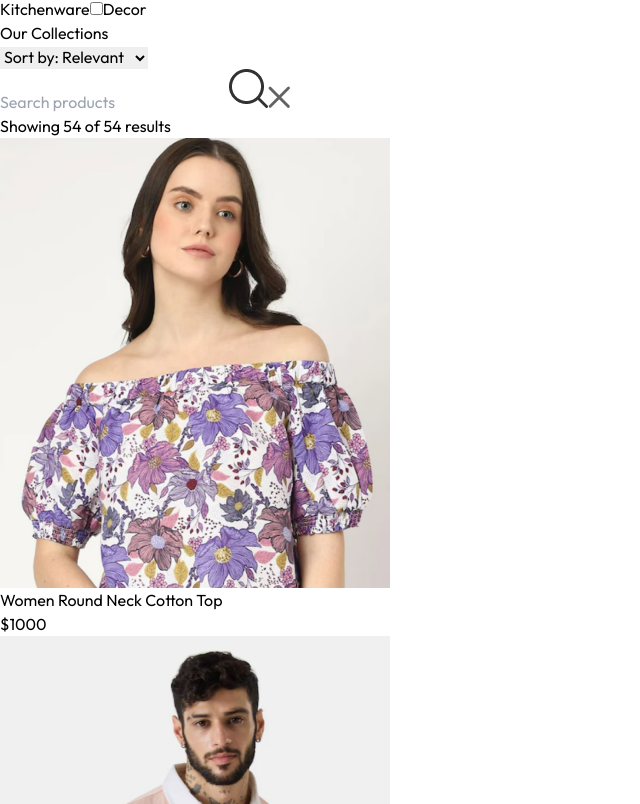
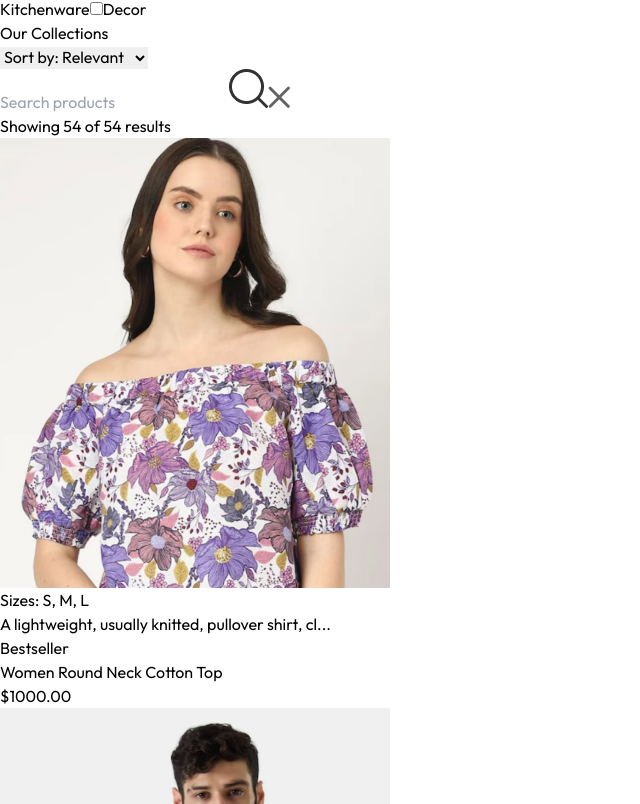
Before and after one commit to MrBozkay/E-Commerce-App, a React (Vite) app: page /collection in a window 1280 px wide. Shown: the part 1236-2040 px from the top of the page, without its empty margins (0-640 px from the left). Built offline with nearby package versions, Linux system fonts and the light colour scheme.

Commit message:
Update ProductItem.jsx ,Collections.jsx: Enhance product display with hover effects and improved layout

```diff
--- a/src/components/ProductItem.jsx
+++ b/src/components/ProductItem.jsx
@@ -3,25 +3,39 @@ import { useContext } from 'react'
 import { ShopContext } from '../Context/ShopContext'
 import { Link } from 'react-router-dom'
 
-const ProductItem = ({id,image,name,price}) => {
+const ProductItem = ({ id, image, name, price, sizes, description, isBestseller }) => {
+  const { currency, shopFee } = useContext(ShopContext)
 
-  const {currency,shopFee}= useContext(ShopContext)
   return (
-    <div>
-      <Link  className='cursor-pointer text-red-300 ' to={`/product/${id}`}>
-      <div className='overflow-hidden'>
-
-        <img className='hover:scale-125 hover:rotate-12 ease-in-out transition-all ' src={image[0]} alt="" />
-
+    <Link
+      to={`/product/${id}`}
+      className="group block overflow-hidden rounded-lg shadow-md hover:shadow-xl transition-shadow duration-300 ease-in-out relative"
+    >
+      <div className="relative overflow-hidden aspect-w-1 aspect-h-1">
+        <img
+          className="object-cover w-full h-full transform group-hover:scale-105 transition-transform duration-300 ease-in-out"
+          src={image[0]}
+          alt={name}
+        />
+        <div className="absolute inset-0 bg-black bg-opacity-0 group-hover:bg-opacity-40 transition-opacity duration-300 ease-in-out flex items-center justify-center">
+          <div className="text-white text-center opacity-0 group-hover:opacity-100 transition-opacity duration-300 ease-in-out">
+            <p className="text-sm mb-2">Sizes: {sizes.join(', ')}</p>
+            <p className="text-xs">{description.slice(0, 50)}...</p>
+          </div>
+        </div>
+        {isBestseller && (
+          <div className="absolute top-2 left-2 bg-yellow-400 text-xs font-bold px-2 py-1 rounded-full">
+            Bestseller
+          </div>
+        )}
       </div>
-
-        <p className='pt-4 pb-2 text-sm '>{name}</p>
-        <p className=' text-sm font-medium'>
-          {currency}{price * shopFee.toFixed(2)}
-          </p>
-
-      </Link>
-    </div>
+      <div className="p-4">
+        <h3 className="text-sm font-medium text-gray-900 truncate">{name}</h3>
+        <p className="mt-1 text-lg font-semibold text-gray-900">
+          {currency}{(price * shopFee).toFixed(2)}
+        </p>
+      </div>
+    </Link>
   )
 }
 
--- a/src/pages/Collection.jsx
+++ b/src/pages/Collection.jsx
@@ -185,6 +185,9 @@ const Collection = () => {
                 name={product.name}
                 image={product.image}
                 price={product.price}
+                sizes={product.sizes}
+                description={product.description}
+                isBestseller={product.bestseller}
               />
             ))}
           </div>
```
